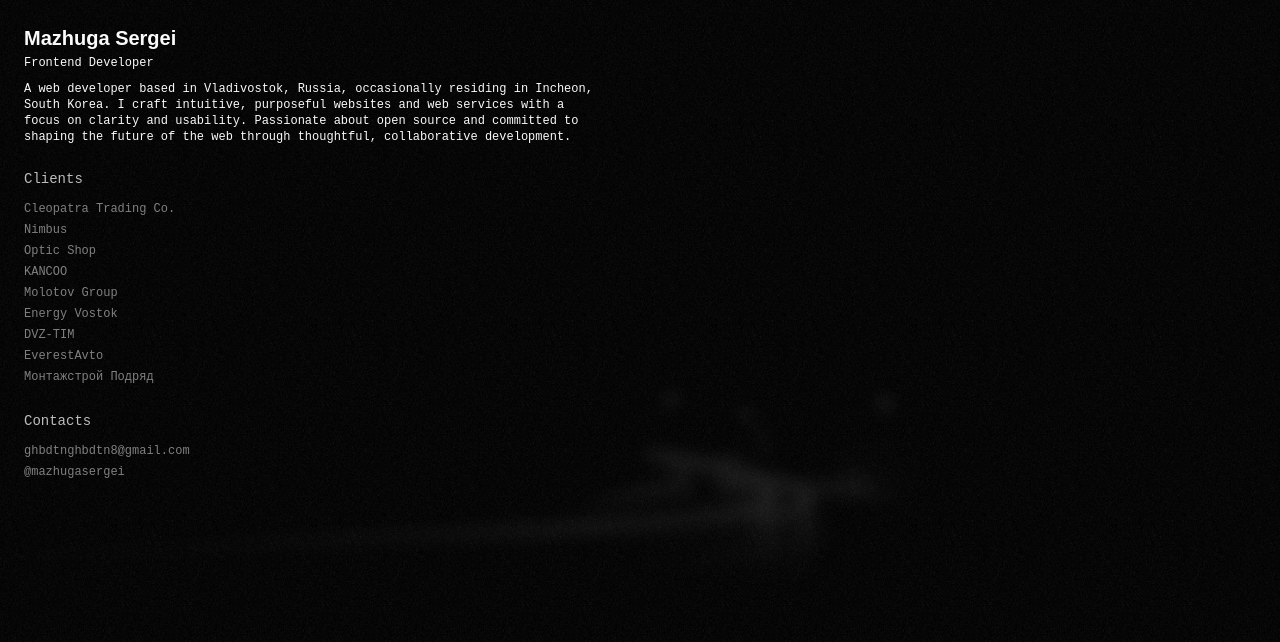
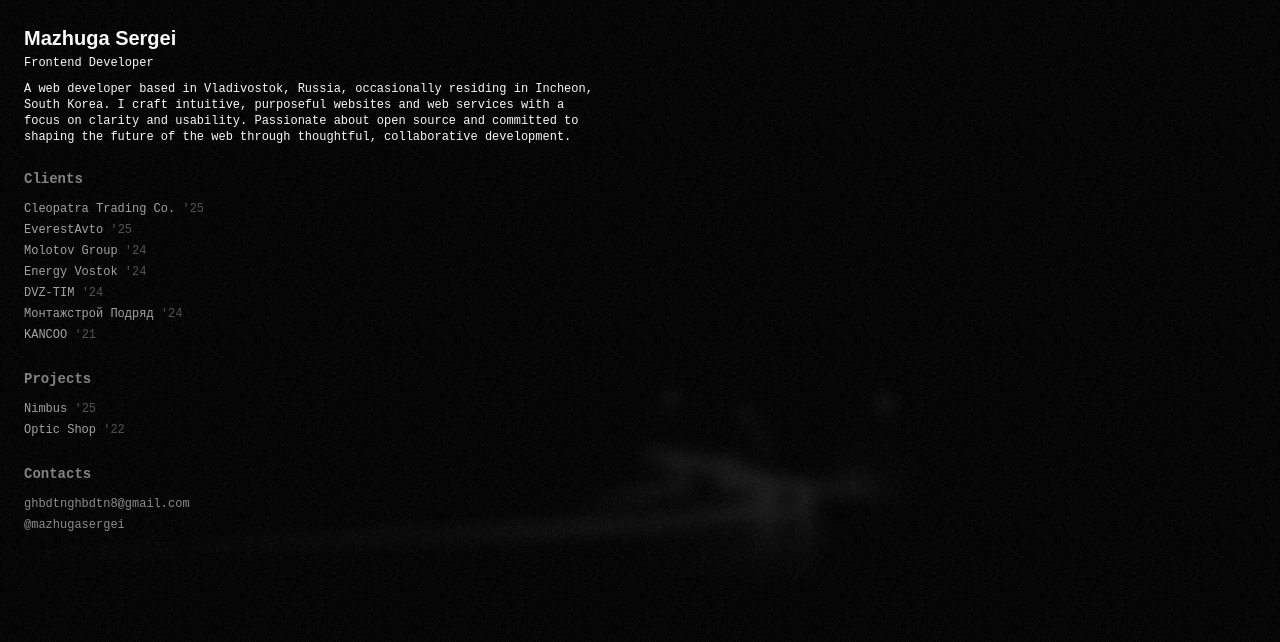
Before and after one commit to mazhugasergei/mazhugasergei.github.io, a Next.js app: page / in a window 1280 px wide. Shown: the top 642 px of the page. Built offline with nearby package versions, Linux system fonts and the light colour scheme; a web font is replaced by a local one.

Commit message:
feat: add year and separate projects and clients

```diff
--- a/src/app/page.tsx
+++ b/src/app/page.tsx
@@ -7,7 +7,8 @@ export default function Page() {
   return (
     <main className="max-w-xl space-y-6">
       <Intro className="animate-slide-in-x" />
-      <Projects className="animate-slide-in-x" style={{ animationDelay: "150ms" }} />
+      <Clients className="animate-slide-in-x" style={{ animationDelay: "100ms" }} />
+      <Projects className="animate-slide-in-x" style={{ animationDelay: "200ms" }} />
       <Contacts className="animate-slide-in-x" style={{ animationDelay: "300ms" }} />
     </main>
   )
@@ -31,28 +32,49 @@ const Intro = (props: React.HTMLAttributes<HTMLDivElement>) => {
   )
 }
 
-const Projects = (props: React.HTMLAttributes<HTMLDivElement>) => {
-  const projects = [
-    { name: "Cleopatra Trading Co.", href: "https://cleopatrading.com" },
-    { name: "Nimbus", href: "https://github.com/logscore/Nimbus" },
-    { name: "Optic Shop", href: "https://mazhugasergei.github.io/optic-shop" },
-    { name: "KANCOO", href: "https://www.kancoo.tech" },
-    { name: "Molotov Group", href: "https://molotov-group.ru" },
-    { name: "Energy Vostok", href: "https://energy-vostok.ru" },
-    { name: "DVZ-TIM", href: "https://dvz-tim.ru" },
-    { name: "EverestAvto", href: "https://everestavtovl.ru" },
-    { name: "Монтажстрой Подряд", href: "https://mspvl.ru" },
+const Clients = (props: React.HTMLAttributes<HTMLDivElement>) => {
+  const clients = [
+    { name: "Cleopatra Trading Co.", href: "https://cleopatrading.com", year: 25 },
+    { name: "EverestAvto", href: "https://everestavtovl.ru", year: 25 },
+    { name: "Molotov Group", href: "https://molotov-group.ru", year: 24 },
+    { name: "Energy Vostok", href: "https://energy-vostok.ru", year: 24 },
+    { name: "DVZ-TIM", href: "https://dvz-tim.ru", year: 24 },
+    { name: "Монтажстрой Подряд", href: "https://mspvl.ru", year: 24 },
+    { name: "KANCOO", href: "https://www.kancoo.tech", year: 21 },
   ]
 
   return (
     <section {...props}>
-      <h2 className="opacity-75">Clients</h2>
+      <h2 className="text-secondary-foreground font-bold">Clients</h2>
 
       <ul className="mt-2">
-        {projects.map(({ name, href }) => (
+        {clients.map(({ name, href, year }) => (
           <li key={name}>
-            <Link href={href} className="text-foreground/50 hover:text-foreground text-xs no-underline transition">
-              {name}
+            <Link href={href} className="text-xs no-underline opacity-70 transition hover:opacity-100">
+              {name} <span className="opacity-50">'{year}</span>
+            </Link>
+          </li>
+        ))}
+      </ul>
+    </section>
+  )
+}
+
+const Projects = (props: React.HTMLAttributes<HTMLDivElement>) => {
+  const projects = [
+    { name: "Nimbus", href: "https://github.com/logscore/Nimbus", year: 25 },
+    { name: "Optic Shop", href: "https://mazhugasergei.github.io/optic-shop", year: 22 },
+  ]
+
+  return (
+    <section {...props}>
+      <h2 className="text-secondary-foreground font-bold">Projects</h2>
+
+      <ul className="mt-2">
+        {projects.map(({ name, href, year }) => (
+          <li key={name}>
+            <Link href={href} className="text-xs no-underline opacity-70 transition hover:opacity-100">
+              {name} <span className="opacity-50">'{year}</span>
             </Link>
           </li>
         ))}
@@ -69,16 +91,12 @@ const Contacts = (props: React.HTMLAttributes<HTMLDivElement>) => {
 
   return (
     <section {...props}>
-      <h2 className="opacity-75">Contacts</h2>
+      <h2 className="text-secondary-foreground font-bold">Contacts</h2>
 
       <ul className="mt-2">
         {contactLinks.map(({ label, href }) => (
           <li key={label}>
-            <Link
-              href={href}
-              target="_blank"
-              className="text-foreground/50 hover:text-foreground text-xs no-underline transition"
-            >
+            <Link href={href} target="_blank" className="text-xs no-underline opacity-60 transition hover:opacity-100">
               {label}
             </Link>
           </li>
--- a/src/styles/index.css
+++ b/src/styles/index.css
@@ -49,7 +49,7 @@
   --primary: oklch(0.922 0 0);
   --primary-foreground: oklch(0.205 0 0);
   --secondary: oklch(0.269 0 0);
-  --secondary-foreground: oklch(0.985 0 0);
+  --secondary-foreground: oklch(0.6 0 0);
   --muted: oklch(0.269 0 0);
   --muted-foreground: oklch(0.708 0 0);
   --accent: oklch(0.269 0 0);
```
